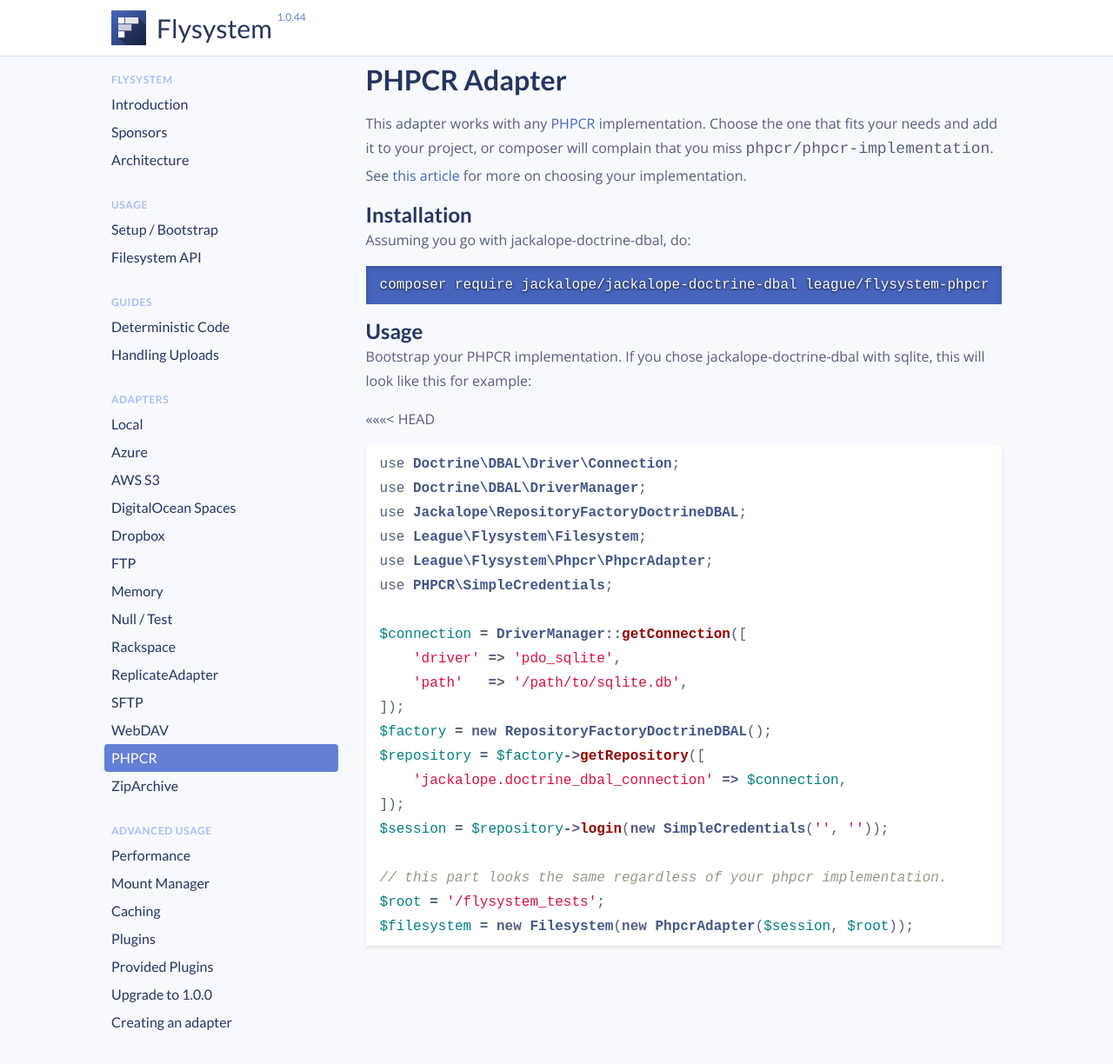
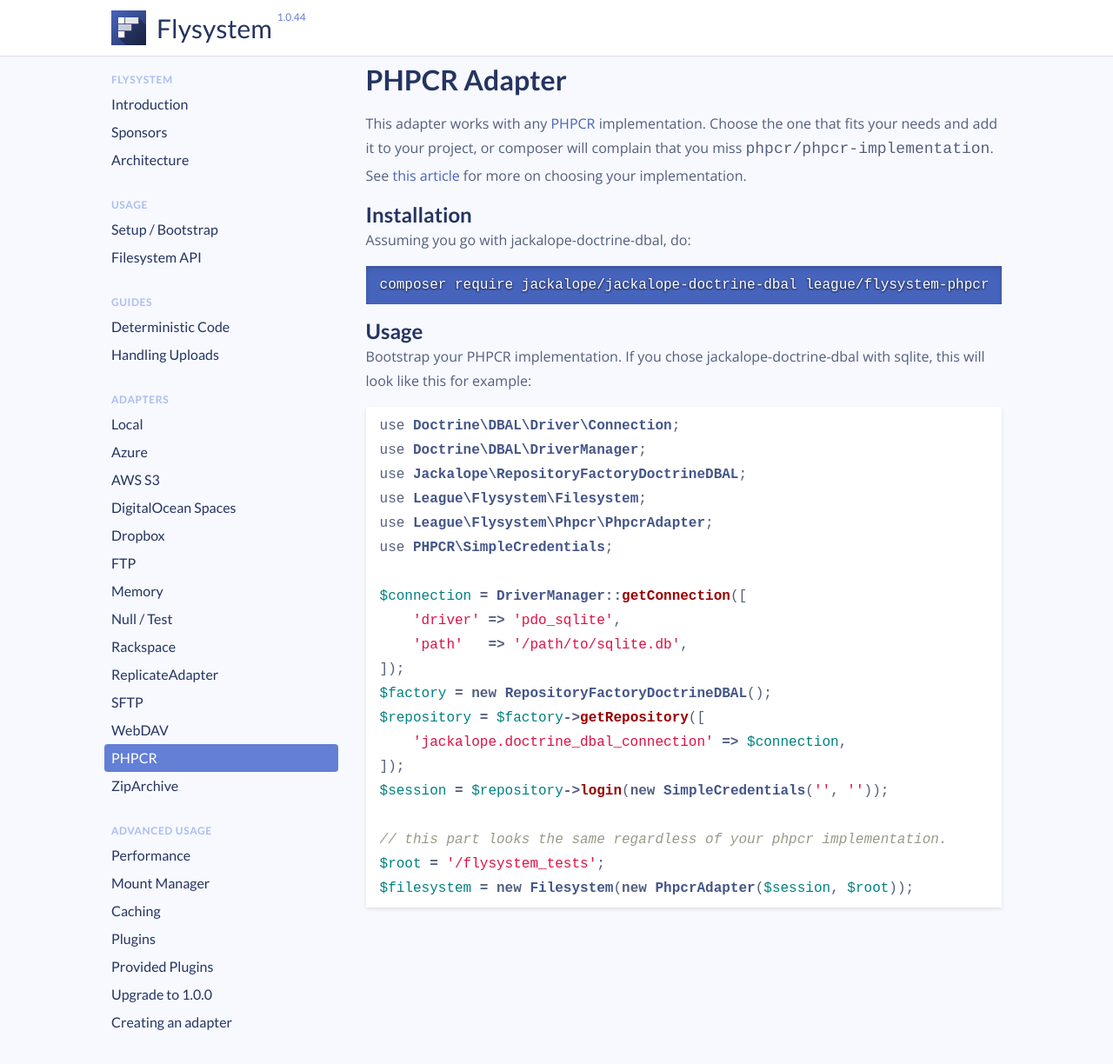
Before and after one commit to thephpleague/flysystem, a Jekyll site: the page built from docs/adapter/phpcr.md, in a window 1280 px wide and 1224 px high. Shown: the whole window at 87% size. Built offline with Jekyll 4.4.1, drawn with Linux system fonts in a browser that asks for light colours; comment, search, counter and statistics services are not loaded.

Commit message:
Remove merge conflict indicator

````diff
--- a/docs/_layouts/default.html
+++ b/docs/_layouts/default.html
@@ -22,6 +22,7 @@
     {% endunless %}
     <!--<link rel="stylesheet" href="https://cdn.jsdelivr.net/npm/docsearch.js@2/dist/cdn/docsearch.min.css" />-->
     <link rel="stylesheet" href="/dist/styles.css"/>
+    <base href="https://flysystem.thephpleague.com/" />
 </head>
 <body class="min-h-screen text-base text-indigo-body-text min-w-full pt-12 leading-normal bg-indigo-lightest">
 <!--{% include size-helper.html %}-->
@@ -82,6 +83,9 @@
         </article>
     </div>
 </main>
+<footer class="bg-indigo-darkest text-white">
+
+</footer>
 <script type="text/javascript" src="/dist/main.js"></script>
 <!--<script type="text/javascript" src="https://cdn.jsdelivr.net/npm/docsearch.js@2/dist/cdn/docsearch.min.js"></script>-->
 <!--<script type="text/javascript"> docsearch({-->
--- a/docs/adapter/phpcr.md
+++ b/docs/adapter/phpcr.md
@@ -24,7 +24,6 @@ composer require jackalope/jackalope-doctrine-dbal league/flysystem-phpcr
 Bootstrap your PHPCR implementation. If you chose jackalope-doctrine-dbal with sqlite,
 this will look like this for example:
 
-<<<<<<< HEAD
 ```php
 use Doctrine\DBAL\Driver\Connection;
 use Doctrine\DBAL\DriverManager;
````
